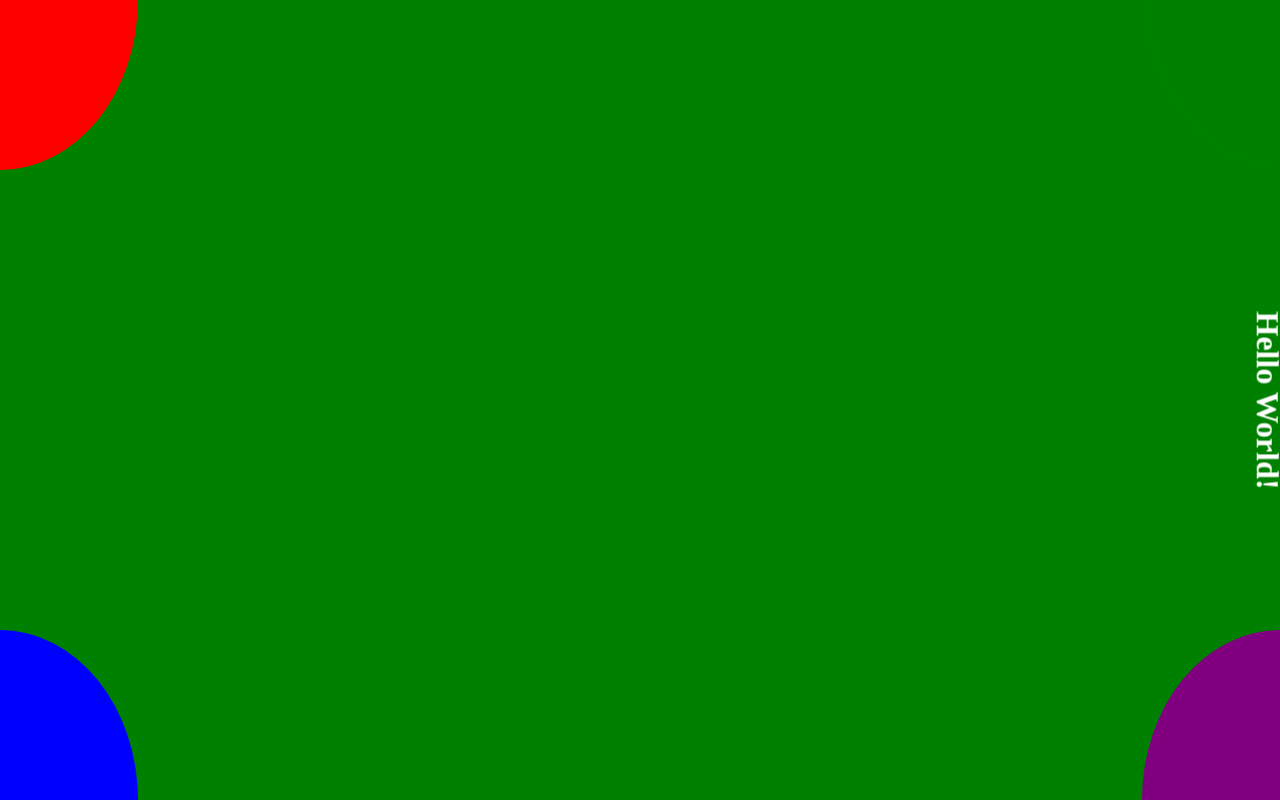
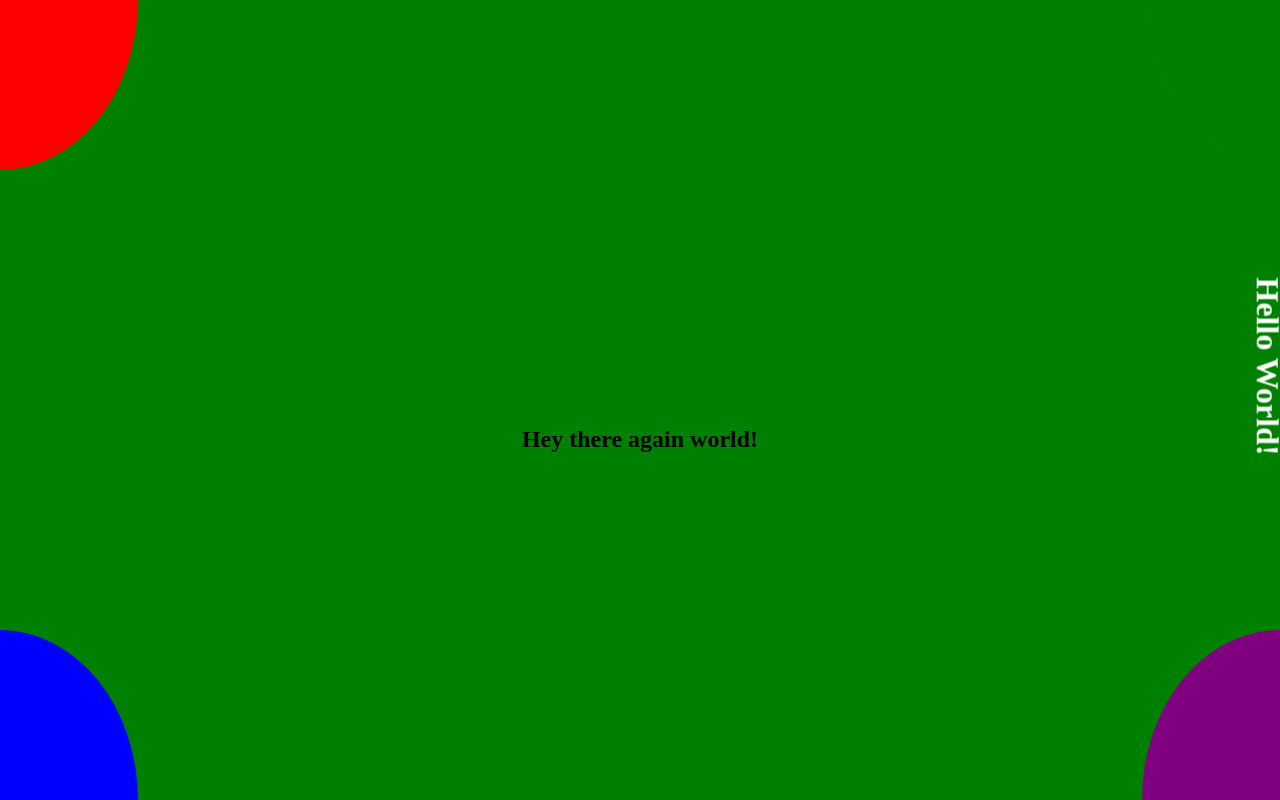
Before and after one commit to donotriplett/staticLayout, a plain HTML site: page index.html in a window 1280 px wide. Drawn offline with Linux system fonts and the light colour scheme.

Commit message:
8/5/2020

```diff
--- a/index.html
+++ b/index.html
@@ -8,6 +8,7 @@
   </head>
   <body>
     <h1>Hello World!</h1>
+    <h2>Hey there again world!</h2>
     <div id="topLeft"></div>
     <div id="topRight"></div>
     <div id="bottomLeft"></div>
```
